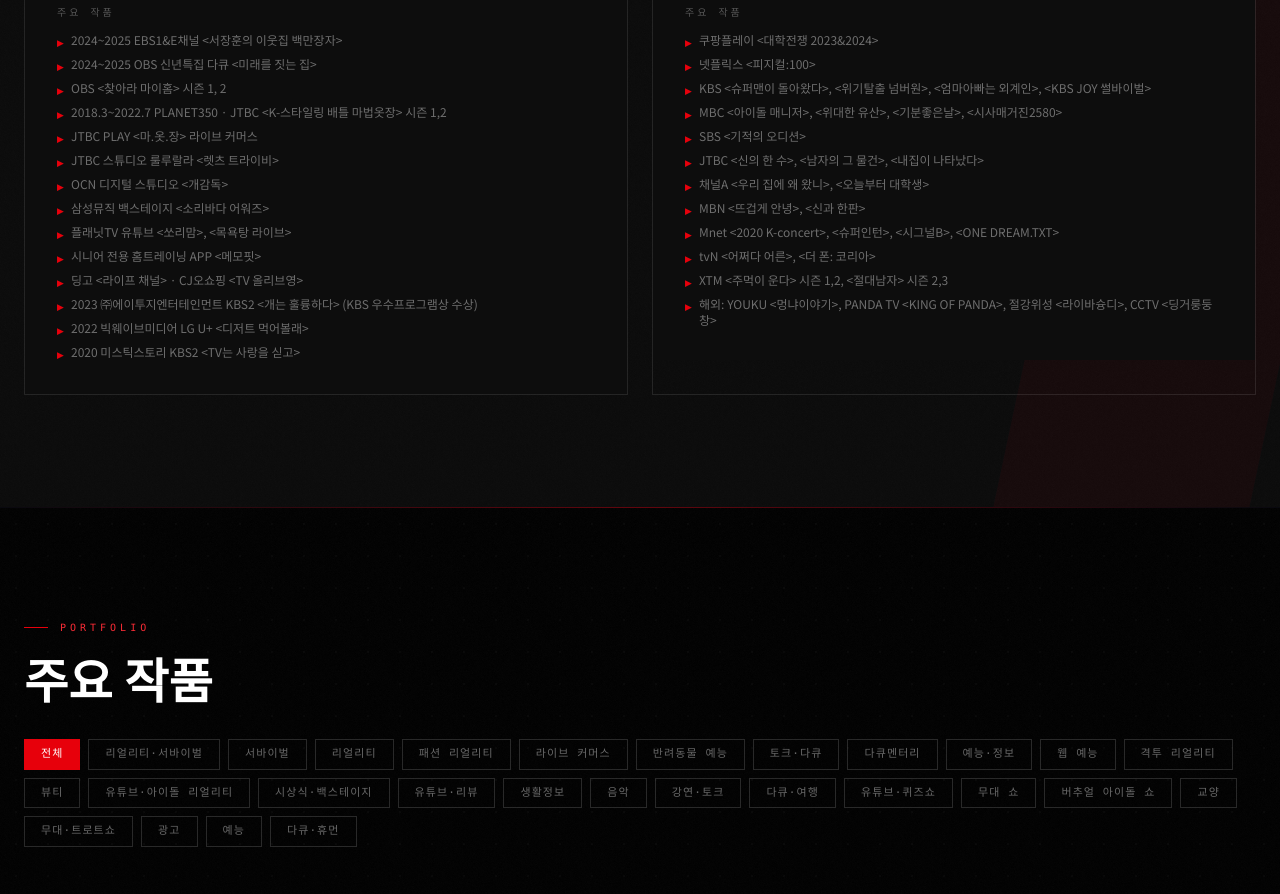
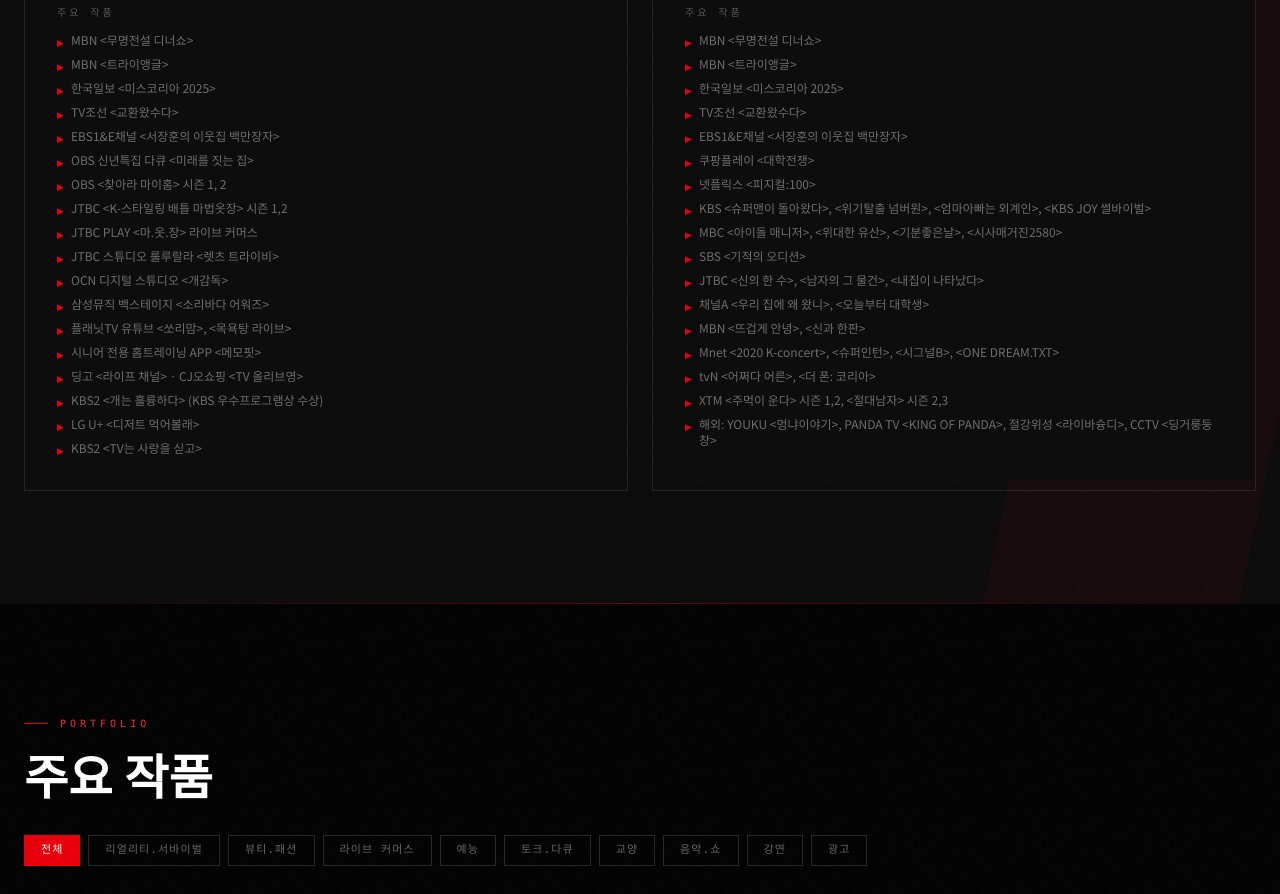
Before and after one commit to tojypd/tojy-site, a React (Vite) app: page / in a window 1280 px wide. Shown: the part 1860-2754 px from the top of the page. Built offline with nearby package versions, Linux system fonts and the light colour scheme.

Commit message:
Update data.ts

```diff
--- a/src/app/data.ts
+++ b/src/app/data.ts
@@ -43,10 +43,14 @@
     bio: "영상 콘텐츠 기획·제작 20년차. PLANET350 출신으로 JTBC, OCN, 삼성뮤직, 플래닛TV, CJ오쇼핑 등 방송·유튜브·라이브 커머스 전반을 아우르는 폭넓은 제작 경력을 보유하고 있습니다.",
     imageUrl: "/images/team/jungjiyoon.jpg",
     highlights: [
-      "2024~2025 EBS1&E채널 <서장훈의 이웃집 백만장자>",
-      "2024~2025 OBS 신년특집 다큐 <미래를 짓는 집>",
+      "MBN <무명전설 디너쇼>",
+      "MBN <트라이앵글>",
+      "한국일보 <미스코리아 2025>",
+      "TV조선 <교환왔수다>",
+      "EBS1&E채널 <서장훈의 이웃집 백만장자>",
+      "OBS 신년특집 다큐 <미래를 짓는 집>",
       "OBS <찾아라 마이홈> 시즌 1, 2",
-      "2018.3~2022.7 PLANET350 · JTBC <K-스타일링 배틀 마법옷장> 시즌 1,2",
+      "JTBC <K-스타일링 배틀 마법옷장> 시즌 1,2",
       "JTBC PLAY <마.옷.장> 라이브 커머스",
       "JTBC 스튜디오 룰루랄라 <렛츠 트라이비>",
       "OCN 디지털 스튜디오 <개감독>",
@@ -54,9 +58,9 @@
       "플래닛TV 유튜브 <쏘리맘>, <목욕탕 라이브>",
       "시니어 전용 홈트레이닝 APP <메모핏>",
       "딩고 <라이프 채널> · CJ오쇼핑 <TV 올리브영>",
-      "2023 ㈜에이투지엔터테인먼트 KBS2 <개는 훌륭하다> (KBS 우수프로그램상 수상)",
-      "2022 빅웨이브미디어 LG U+ <디저트 먹어볼래>",
-      "2020 미스틱스토리 KBS2 <TV는 사랑을 싣고>",
+      "KBS2 <개는 훌륭하다> (KBS 우수프로그램상 수상)",
+      "LG U+ <디저트 먹어볼래>",
+      "KBS2 <TV는 사랑을 싣고>",
     ],
   },
   {
@@ -67,7 +71,12 @@
     bio: "영상 콘텐츠 기획·제작 20년차. KBS, MBC, SBS, JTBC, Mnet, tvN 등 주요 방송사와 넷플릭스·쿠팡플레이·YOUKU 등 국내외 OTT 플랫폼에서 다양한 장르의 프로그램을 기획·제작한 검증된 프로듀서입니다.",
     imageUrl: "/images/team/jojaeyoung.jpg",
     highlights: [
-      "쿠팡플레이 <대학전쟁 2023&2024>",
+      "MBN <무명전설 디너쇼>",
+      "MBN <트라이앵글>",
+      "한국일보 <미스코리아 2025>",
+      "TV조선 <교환왔수다>",
+      "EBS1&E채널 <서장훈의 이웃집 백만장자>",
+      "쿠팡플레이 <대학전쟁>",
       "넷플릭스 <피지컬:100>",
       "KBS <슈퍼맨이 돌아왔다>, <위기탈출 넘버원>, <엄마아빠는 외계인>, <KBS JOY 썰바이벌>",
       "MBC <아이돌 매니저>, <위대한 유산>, <기분좋은날>, <시사매거진2580>",
@@ -86,43 +95,39 @@
 export const WORKS: WorkItem[] = [
   {
     id: "w1",
-    title: "대학전쟁 2023&2024",
+    title: "대학전쟁",
     network: "쿠팡플레이",
     year: "2023–2024",
-    category: "리얼리티·서바이벌",
+    category: "리얼리티.서바이벌",
     imageUrl: "/images/works/w1.jpg",
     description: "대한민국 최고 명문대생들이 두뇌만으로 맞붙는 순도 100% 서바이벌",
-    producer: "조재영",
   },
   {
     id: "w2",
     title: "피지컬:100",
     network: "넷플릭스",
     year: "2023",
-    category: "서바이벌",
+    category: "리얼리티.서바이벌",
     imageUrl: "/images/works/w2.jpg",
     description: "전세계 38개국 1위, 누적 시청시간 2억 3,500만 시간을 기록한 예능",
-    producer: "조재영",
   },
   {
     id: "w3",
     title: "슈퍼맨이 돌아왔다",
     network: "KBS2",
-    year: "2018–",
-    category: "리얼리티",
+    year: "2018",
+    category: "리얼리티.서바이벌",
     imageUrl: "/images/works/w3.jpg",
     description: "유명인 아빠들의 육아 도전기 — 송일국 삼둥이네 편 담당 연출, 최고 시청률 35.9%",
-    producer: "조재영",
   },
   {
     id: "w4",
     title: "K-스타일링 배틀 마법옷장 시즌1,2",
     network: "JTBC",
     year: "2018–2022",
-    category: "패션 리얼리티",
+    category: "뷰티.패션",
     imageUrl: "/images/works/w4.jpg",
     description: "한국콘텐츠진흥원 x JTBC 패션 예능, 24명의 K-디자이너 스타일링 배틀",
-    producer: "정지윤",
   },
   {
     id: "w5",
@@ -132,208 +137,186 @@
     category: "라이브 커머스",
     imageUrl: "/images/works/w5.jpg",
     description: "마법옷장 소개 K-디자이너 브랜드를 라이브 커머스로 제작, 24개 브랜드·6주간 진행",
-    producer: "정지윤",
   },
   {
     id: "w6",
     title: "개는 훌륭하다",
     network: "KBS2",
     year: "2023",
-    category: "반려동물 예능",
+    category: "예능",
     imageUrl: "/images/works/w6.jpg",
     description: "성숙한 반려동물 문화 조성 예능, 2023 마을특집(176회 제주도) KBS 우수프로그램상 수상",
-    producer: "조재영",
   },
   {
     id: "w7",
     title: "서장훈의 이웃집 백만장자",
     network: "EBS1 · E채널",
     year: "2024–2025",
-    category: "토크·다큐",
+    category: "토크.다큐",
     imageUrl: "/images/works/w7.jpg",
     description: "서장훈과 콩고 왕자 조나단이 전국의 숨은 부자를 찾아 부의 가치관을 들여다보는 프로그램",
-    producer: "정지윤",
   },
   {
     id: "w8",
     title: "미래를 짓는 집",
     network: "OBS",
     year: "2024–2025",
-    category: "다큐멘터리",
+    category: "교양",
     imageUrl: "/images/works/w8.jpg",
     description: "신년특집 다큐 2부작, 현대인의 주거 패러다임 변화를 조명",
-    producer: "정지윤",
   },
   {
     id: "w9",
     title: "찾아라 마이홈 시즌1,2",
     network: "OBS",
     year: "2023–2025",
-    category: "예능·정보",
+    category: "토크.다큐",
     imageUrl: "/images/works/w9.jpg",
     description: "지상파 최초 생애주기별(life cycle) 보금자리 발굴 프로그램, 17부작",
-    producer: "정지윤",
   },
   {
     id: "w10",
     title: "디저트 먹어볼래",
     network: "LG U+ 모바일tv",
     year: "2022",
-    category: "웹 예능",
+    category: "예능",
     imageUrl: "/images/works/w10.jpg",
     description: "악역 전문 배우들의 달콤살벌한 디저트 입문기",
-    producer: "정지윤",
   },
   {
     id: "w11",
     title: "주먹이 운다 시즌1,2",
     network: "XTM",
     year: "-",
-    category: "격투 리얼리티",
+    category: "리얼리티.서바이벌",
     imageUrl: "/images/works/w11.jpg",
-    description: "전직 조폭 vs 의사 vs 북파공작원, 격투기 예능의 시초 — 기획부터 구성까지 담당",
-    producer: "조재영",
+    description: "전직 조폭 vs 의사 vs 북파공작원, 격투기 예능의 시초",
   },
   {
     id: "w12",
     title: "Get it beauty",
     network: "CJ E&M Onstyle",
     year: "2013–2014",
-    category: "뷰티",
+    category: "뷰티.패션",
     imageUrl: "/images/works/w12.jpg",
     description: "그 시절 2030 여성들의 뷰티 라이프를 이끈 No.1 뷰티쇼",
-    producer: "조재영",
   },
   {
     id: "w13",
     title: "beauty BIBLE",
     network: "KBSN",
     year: "2016",
-    category: "뷰티",
+    category: "뷰티.패션",
     imageUrl: "/images/works/w13.jpg",
     description: "뷰티 정보 큐레이팅과 패널 배틀로 K-Beauty 위상을 알린 신개념 뷰티 프로그램",
-    producer: "조재영",
   },
   {
     id: "w14",
     title: "렛츠 트라이비 (Let's Try! Be)",
     network: "스튜디오 룰루랄라 · 유튜브",
     year: "2018–2022",
-    category: "유튜브·아이돌 리얼리티",
+    category: "리얼리티.서바이벌",
     imageUrl: "/images/works/w14.jpg",
     description: "신인 아이돌 트라이비의 데뷔 리얼리티, 유튜브 누적 조회수 198만 회 돌파",
-    producer: "정지윤",
   },
   {
     id: "w15",
     title: "삼성뮤직 백스테이지 — 2018 소리바다 어워즈",
     network: "삼성뮤직",
     year: "2018",
-    category: "시상식·백스테이지",
+    category: "음악.쇼",
     imageUrl: "/images/works/w15.jpg",
     description: "2018 소리바다 어워즈 아티스트들의 백스테이지 콘텐츠",
-    producer: "정지윤",
   },
   {
     id: "w16",
     title: "개감독",
     network: "OCN 디지털 스튜디오 뭅뭅 · 유튜브",
     year: "2018–2022",
-    category: "유튜브·리뷰",
+    category: "예능",
     imageUrl: "/images/works/w16.jpg",
     description: "개그맨 박성광이 매주 극장 개봉 신작을 영상통화로 리뷰하는 콘텐츠",
-    producer: "정지윤",
   },
   {
     id: "w17",
     title: "위기탈출 넘버원",
     network: "KBS",
-    year: "2014–",
-    category: "생활정보",
+    year: "2014",
+    category: "예능",
     imageUrl: "/images/works/w17.jpg",
     description: "실제 사건 사고로 배우는 생활 안전 정보 프로그램",
-    producer: "조재영",
   },
   {
     id: "w18",
     title: "2020 K-concert",
     network: "Mnet",
     year: "2020",
-    category: "음악",
+    category: "음악.쇼",
     imageUrl: "/images/works/w18.jpg",
     description: "K-POP 아티스트들의 특별 콘서트 무대",
-    producer: "조재영",
   },
   {
     id: "w19",
     title: "어쩌다 어른",
     network: "tvN",
-    year: "2019–",
-    category: "강연·토크",
+    year: "2019 ~ ",
+    category: "강연",
     imageUrl: "/images/works/w19.jpg",
     description: "인생 선배들이 전하는 솔직한 이야기와 깊은 지혜",
-    producer: "조재영",
   },
   {
     id: "w20",
     title: "더 폰: 코리아",
     network: "tvN",
-    year: "-",
-    category: "다큐·여행",
+    year: "2023",
+    category: "리얼리티.서바이벌",
     imageUrl: "/images/works/w20.jpg",
-    description: "한국의 본질을 찾아 떠나는 감성 다큐멘터리",
-    producer: "조재영",
+    description: "EMMY와 골든로즈 대상 수상에 빛나는 세계 최고의 리얼리티 프로그램의 한국 편",
   },
   {
     id: "w21",
     title: "쏘리맘",
     network: "플래닛TV · 유튜브",
     year: "2018–2022",
-    category: "유튜브·퀴즈쇼",
+    category: "예능",
     imageUrl: "/images/works/w21.jpg",
     description: "다국적 엄마들이 출연하는 대국민 엄마 퀴즈쇼",
-    producer: "정지윤",
   },
-  // ── PD님 확인 완료 (정지윤·조재영 공동 참여 작품) ──
   {
     id: "w22",
     title: "2025 미스코리아 쇼",
     network: "미스코리아",
     year: "2025",
-    category: "무대 쇼",
+    category: "음악.쇼",
     imageUrl: "/images/works/w22.jpg",
-    description: "미스코리아 본선 무대 쇼 연출",
-    producer: "정지윤 · 조재영",
+    description: "전통있는 미의 향연,미스코리아 선발대회",
   },
   {
     id: "w23",
     title: "문보나 프로젝트",
     network: "유튜브",
     year: "2025",
-    category: "버추얼 아이돌 쇼",
+    category: "음악.쇼",
     imageUrl: "/images/works/w23.jpg",
-    description: "유튜브 기반 버추얼 아이돌 쇼 프로젝트",
-    producer: "정지윤 · 조재영",
+    description: "언리얼기반 버추얼 아이돌 쇼 프로젝트",
   },
   {
     id: "w24",
     title: "트라이앵글",
     network: "MBN",
     year: "2026",
-    category: "교양",
+    category: "토크.다큐",
     imageUrl: "/images/works/w24.jpg",
-    description: "확인 필요",
-    producer: "정지윤 · 조재영",
+    description: "역사, 사회, 과학, 심리, 문화, 의학 등 서로 다른 이야기들이 하나의 질문을 따라 이어지는 지식 릴레이 스토리텔링 쇼",
   },
   {
     id: "w25",
     title: "무명전설 디너쇼",
     network: "MBN",
     year: "2026",
-    category: "무대·트로트쇼",
+    category: "음악.쇼",
     imageUrl: "/images/works/w25.jpg",
-    description: "확인 필요",
-    producer: "정지윤 · 조재영",
+    description: "초대형 남자 트로트 오디션 프로그램으로 TOP10 전원이 총출동해 특별한 무대를 꾸미는 음악쇼",
   },
   {
     id: "w26",
@@ -342,8 +325,7 @@
     year: "2025",
     category: "광고",
     imageUrl: "/images/works/w26.jpg",
-    description: "확인 필요",
-    producer: "정지윤 · 조재영",
+    description: "일본 여행에 꼭 필요한 필수템 쏠트레블J 체크카드 ",
   },
   {
     id: "w27",
@@ -352,17 +334,15 @@
     year: "2025",
     category: "예능",
     imageUrl: "/images/works/w27.jpg",
-    description: "확인 필요",
-    producer: "정지윤 · 조재영",
+    description: "해외파 올드스쿨 박준형, MZ대표 크리에이터 미미미누가 세대 차이를 뛰어넘어 전국 유망 학과의 대학생활을 체험하는 리얼 캠퍼스 버라이어티!",
   },
   {
     id: "w28",
     title: "이웃집 찰스",
     network: "KBS",
     year: "2015–",
-    category: "다큐·휴먼",
+    category: "예능",
     imageUrl: "/images/works/w28.jpg",
     description: "대한민국에서 살아가는 외국인들의 생생한 이야기",
-    producer: "조재영",
   },
 ];
```
